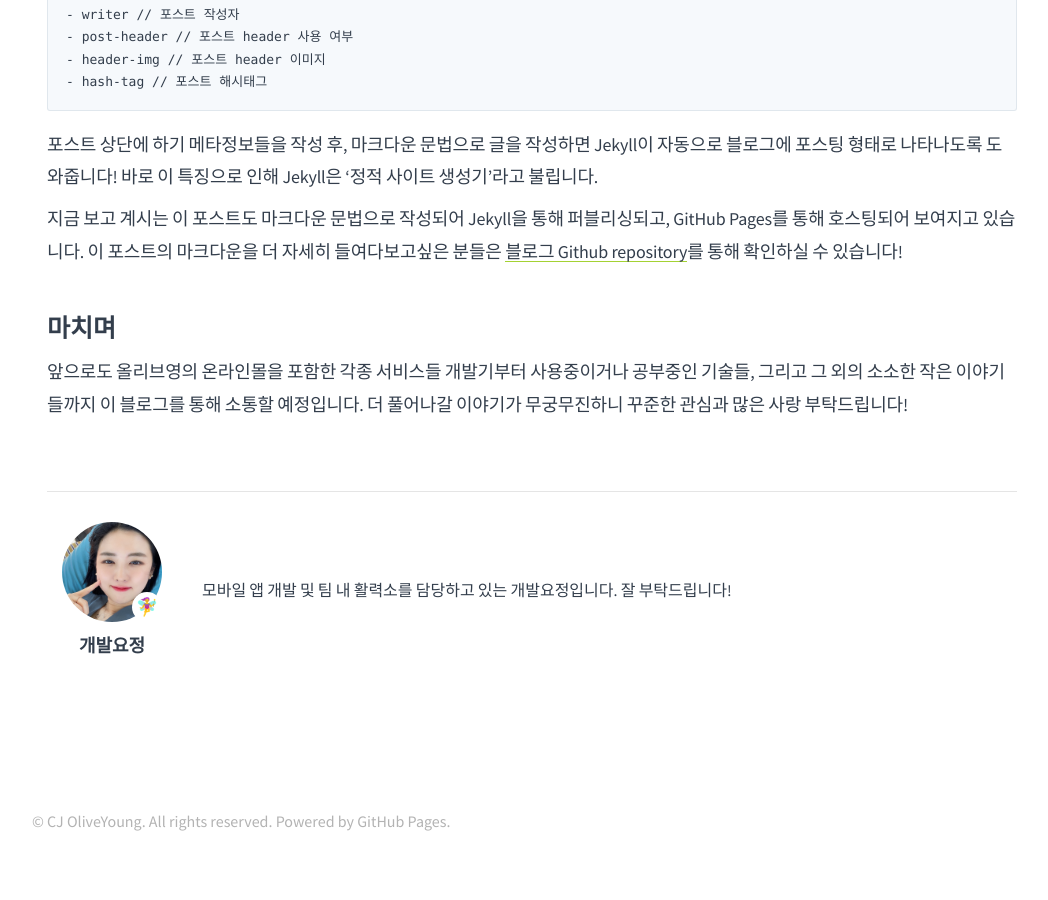
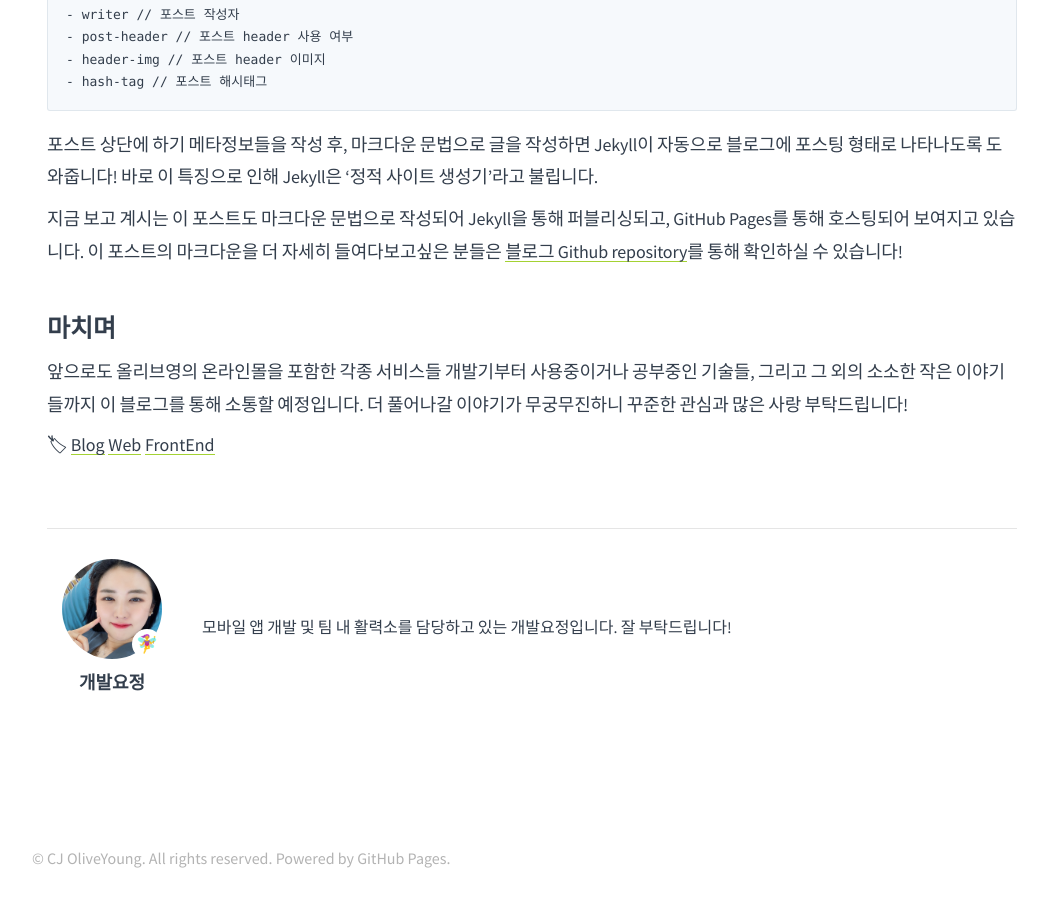
Before and after one commit to tedpark/oy-alldev.github.io, a Jekyll site: the page built from tech/2011091042/index.md, in a window 1280 px wide and 900 px high, scrolled down 5813 px. Shown: the whole window, without its empty margins (108-1156 px from the left). Built offline with Jekyll 4.4.1, drawn with Linux system fonts in a browser that asks for light colours; before the commit the page ends 6676 px from its top, so only the background shows below that.

Commit message:
feature/포스트 하단에 해시태그 기능 추가

```diff
--- /dev/null
+++ b/_includes/post-hashtag.html
@@ -0,0 +1,8 @@
+<div class="post-tags">
+    {% if page.hash-tag %}
+        <span class="tag-emoji">🏷</span>
+        {% for tag in page.hash-tag %}
+            <a href="/tech/?tag={{ tag }}"><span class="tag" data-tag="{{ tag }}">{{ tag }}</span></a>
+        {% endfor %}
+    {% endif %}
+</div>
--- a/_layouts/post.html
+++ b/_layouts/post.html
@@ -38,5 +38,11 @@ layout: main
 
     {{ content }}
 
+    {% if page.hash-tag %}
+    <div class="post-tags">
+        {% include post-hashtag.html %}
+    </div>
+    {% endif %}
+
     {% include post-footer.html %}
 </div>
```
